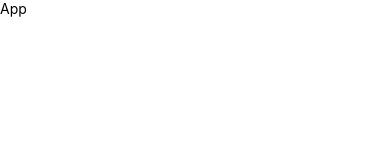
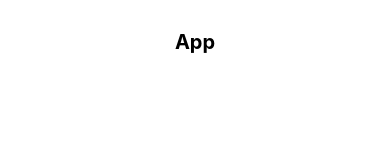
Before and after one commit to h4ze-07/foodAppReactNative, a React Native app: screen / in a window 390 px wide. Shown: the top 160 px of the page. Built offline with nearby package versions, Linux system fonts and the light colour scheme.

Commit message:
setting the project

```diff
--- a/App.tsx
+++ b/App.tsx
@@ -11,7 +11,7 @@ import React from 'react'
 const App = () => {
   return (
     <View>
-      <Text>App</Text>
+      <Text className='mt-[30px] font-bold text-center text-[20px]'>App</Text>
     </View>
   )
 }
--- a/babel.config.js
+++ b/babel.config.js
@@ -1,3 +1,4 @@
 module.exports = {
   presets: ['module:@react-native/babel-preset'],
+  plugins: ["nativewind/babel"],
 };
--- /dev/null
+++ b/nativewind-env.d.ts
@@ -0,0 +1 @@
+/// <reference types="nativewind/types" />
--- /dev/null
+++ b/tailwind.config.js
@@ -0,0 +1,8 @@
+/** @type {import('tailwindcss').Config} */
+module.exports = {
+  content: ["./App.{js,jsx,ts,tsx}", "./components/**/*.{js,jsx,ts,tsx}", "./screens/**/*.{js,jsx,ts,tsx}"],
+  theme: {
+    extend: {},
+  },
+  plugins: [],
+}
```
Also changed, not shown: package.json (+7 -2 lines), 1 other file (tests, documents, lock files or other folders).
